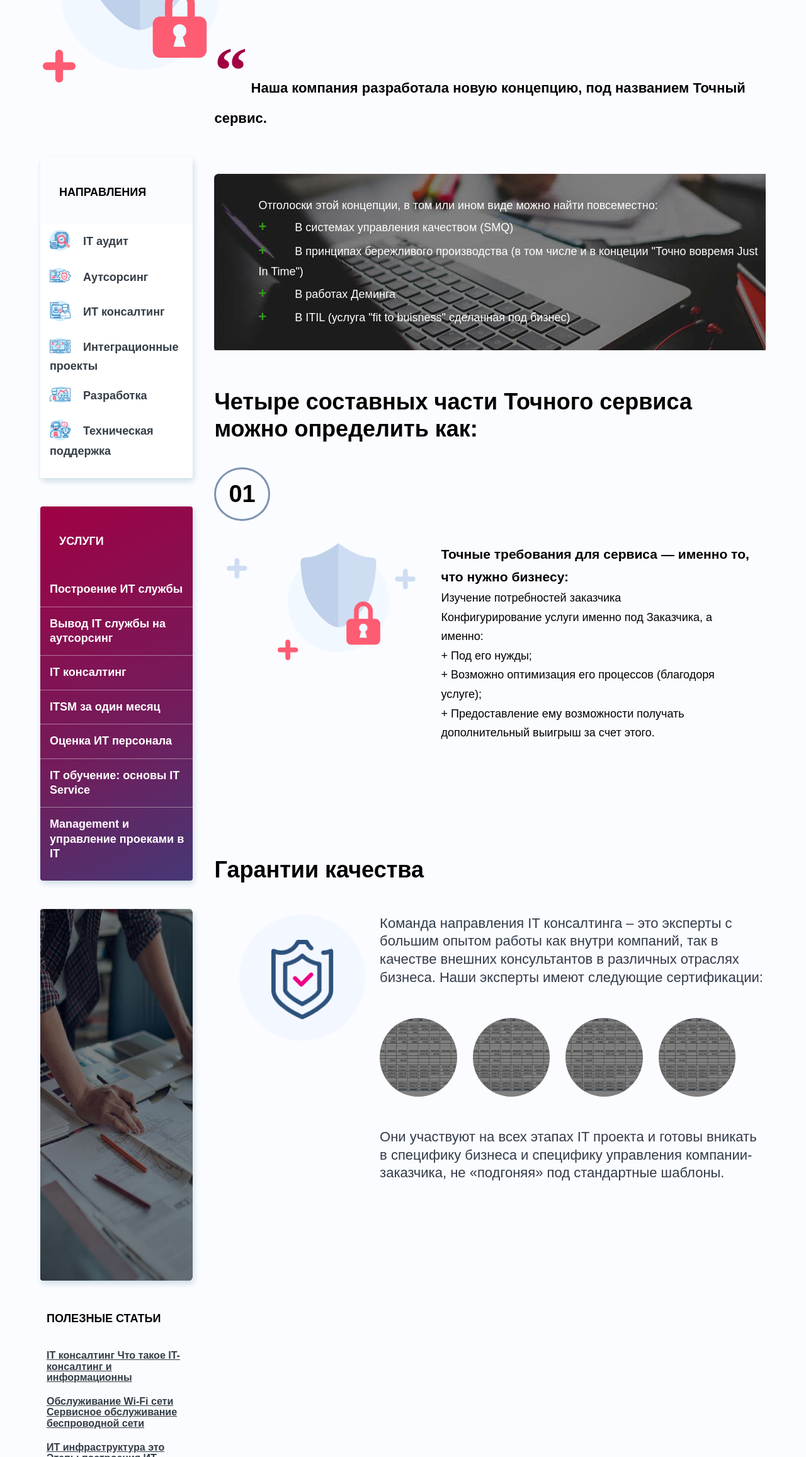
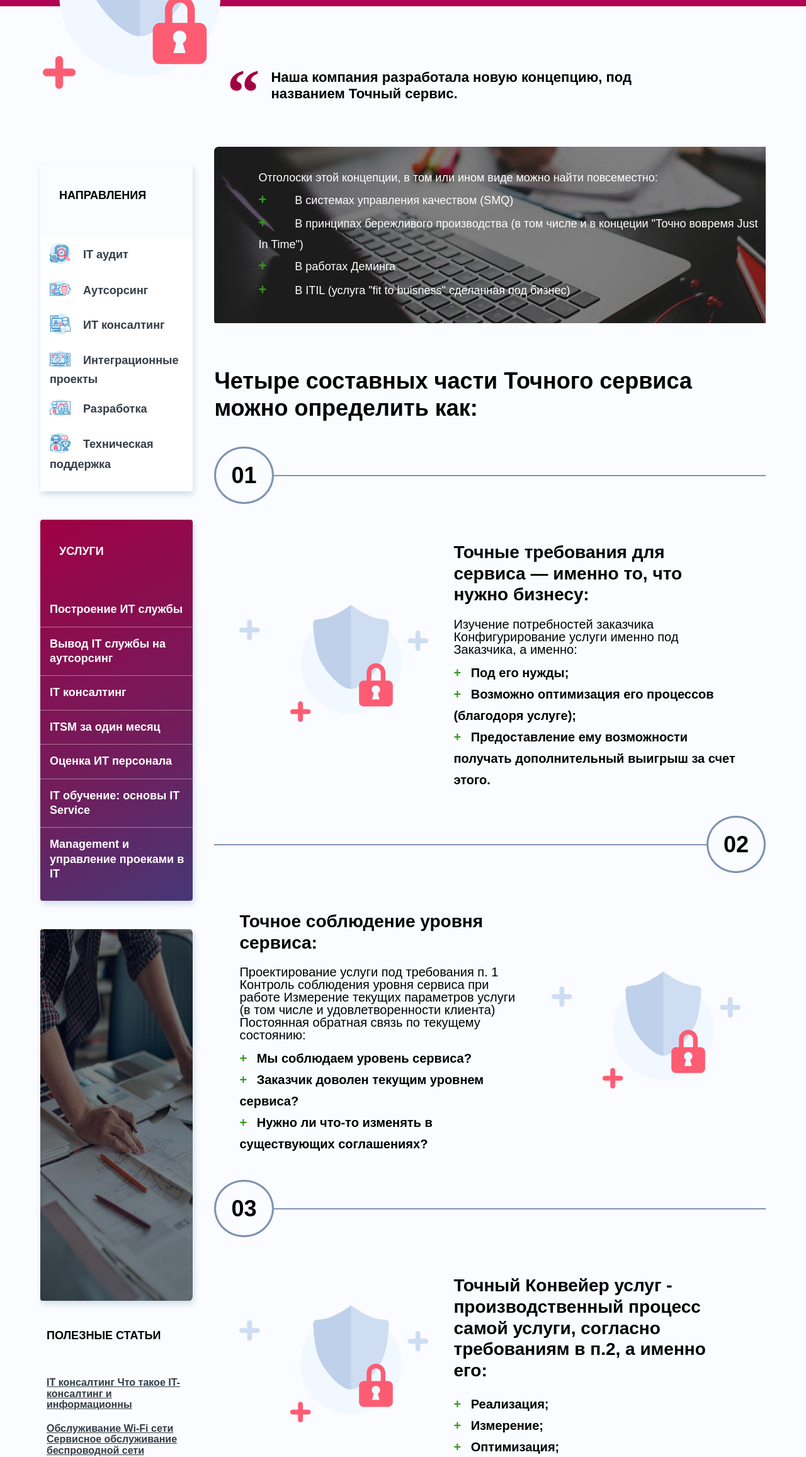
Before and after one commit to Shpet/helpIt.me, a website: page pages/service.html in a window 1280 px wide. Shown: the part 487-2800 px from the top of the page at 63% size. Drawn offline with Linux system fonts and the light colour scheme; a web font is replaced by a local one.

Commit message:
Finished page <Service>

```diff
--- a/pages/service.html
+++ b/pages/service.html
@@ -349,7 +349,7 @@
         </aside>
         <div class="main">
             <div class="description__service--title">
-                <h2 class="service_single--title"><span>“</span> Наша компания разработала новую концепцию, под
+                <h2 class="service_single--title">Наша компания разработала новую концепцию, под<br />
                     названием Точный сервис.</h2>
             </div>
 
@@ -358,16 +358,22 @@
                     <p>Отголоски этой концепции, в том или ином виде можно найти повсеместно:</p>
                     <ul>
                         <li><span>+</span> &nbsp;&nbsp;&nbsp; В системах управления качеством (SMQ)</li>
-                        <li><span>+</span> &nbsp;&nbsp;&nbsp; В принципах бережливого производства (в том числе и в концеции "Точно вовремя Just In Time")</li>
+                        <li><span>+</span> &nbsp;&nbsp;&nbsp; В принципах бережливого производства (в том числе и в
+                            концеции "Точно вовремя Just In Time")</li>
                         <li><span>+</span> &nbsp;&nbsp;&nbsp; В работах Деминга</li>
-                        <li><span>+</span> &nbsp;&nbsp;&nbsp; В ITIL (услуга "fit to buisness" сделанная под бизнес)</li>
+                        <li><span>+</span> &nbsp;&nbsp;&nbsp; В ITIL (услуга "fit to buisness" сделанная под бизнес)
+                        </li>
                     </ul>
                 </div>
             </section>
 
             <section class="partOfService">
                 <h2>Четыре составных части Точного сервиса можно определить как:</h2>
-            </section>
+
+                <div class="space_line">
+                    <span>01</span>
+                    <hr>
+                </div>
                 <div class="firstPart">
                     <div class="">
                         <img src="/src/img/top-service-icon.png" alt="shield">
@@ -378,12 +384,85 @@
                         <p>Конфигурирование услуги именно под Заказчика, а именно:</p>
                         <ul>
                             <li><span>+</span> Под его нужды;</li>
-                            <li><span>+</span> Возможно оптимизация его процессов (благодоря услуге);<li>
-                            <li><span>+</span> Предоставление ему возможности получать дополнительный выигрыш за счет этого.</li>
+                            <li><span>+</span> Возможно оптимизация его процессов (благодоря услуге);</li>
+                            <li><span>+</span> Предоставление ему возможности получать дополнительный выигрыш за счет
+                                этого.</li>
                         </ul>
                     </div>
+
                 </div>
-            <section class="quality__assurance util-medium-mb">
+                <div class="space_line">
+                    <hr>
+                    <span>02</span>
+                </div>
+                <div class="firstPart">
+                    <div class="">
+                        <h3>Точное соблюдение уровня сервиса:</h3>
+                        <p>Проектирование услуги под требования п. 1
+                            Контроль соблюдения уровня сервиса при работе
+                            Измерение текущих параметров услуги (в том числе и удовлетворенности клиента)
+                            Постоянная обратная связь по текущему состоянию:</p>
+                        <ul>
+                            <li><span>+</span> Мы соблюдаем уровень сервиса?</li>
+                            <li><span>+</span> Заказчик доволен текущим уровнем сервиса?</li>
+                            <li><span>+</span> Нужно ли что-то изменять в существующих соглашениях?</li>
+                        </ul>
+                    </div>
+                    <div class="">
+                        <img src="/src/img/top-service-icon.png" alt="shield">
+                    </div>
+                </div>
+                <div class="space_line">
+                    <span>03</span>
+                    <hr>
+                </div>
+                <div class="firstPart">
+                    <div class="">
+                        <img src="/src/img/top-service-icon.png" alt="shield">
+                    </div>
+                    <div class="">
+                        <h3>Точный Конвейер услуг - производственный процесс самой услуги, согласно требованиям в п.2, а именно его:</h3>
+                        <ul>
+                            <li><span>+</span> Реализация;</li>
+                            <li><span>+</span> Измерение;</li>
+                            <li><span>+</span> Оптимизация;</li>
+                        </ul>
+                    </div>
+
+                </div>
+                <div class="space_line">
+                    <hr>
+                    <span>04</span>
+                </div>
+                <div class="firstPart">
+                    <div class="">
+                        <h3>Непрерывное совершенствование <br/>
+                            (Точные коммуникации)</h3>
+                        <ul>
+                            <li><span>+</span> Обеспечивает коммуникационные каналы между п.1, 2, 3.</li>
+                            <li><span>+</span> Обеспечивает непрерывность замкнутого цикла</li>
+                        </ul>
+                    </div>
+                    <div class="">
+                        <img src="/src/img/top-service-icon.png" alt="shield">
+                    </div>
+                </div>
+            </section>
+            <section class="cycle">
+                <h2>В графической иллюстрации этот цикл выглядит, как классически цикл Деминга</h2>
+                <div class='img_wrap'>
+                    <img src="/src/img/cycle.png" alt="graph">
+                </div>
+            </section>
+        </div>
+    </section>
+    <div class="wrap_quality">
+    <section class="aside fix-size container">
+        <aside class="aside-block util-large-mt ">
+        </aside>
+        <div class="main">
+
+            <section class="quality__assurance ">
                 <div class="title__component--block">
                     <h2 class="component--name">Гарантии качества</h2>
                 </div>
@@ -434,7 +513,8 @@
             </section>
         </div>
     </section>
-
+    <img src="/src/img/bg_cloud.png" >
+</div>
     <section class="section__clients service-page util-medium-mb container">
         <div class="section__service-list fix-size">
             <div class="section__service-desc">
--- a/src/css/service.css
+++ b/src/css/service.css
@@ -96,8 +96,14 @@ a {
   color: #000; }
 
 section{
-    margin-top: 60px;
+    margin-top: 70px;
   }
+section h3{
+  font-family: "Futura New Havy", sans-serif;
+  font-size: 28px;
+  line-height: 1.2;
+  margin-bottom: 20px;
+}
 
 /* mini reset */
 .nav,
@@ -152,7 +158,7 @@ ul li {
   line-height: 1; }
 
 .pink-light {
-  color: #af0052 !important; }
+  color: #ff5b73 !important; }
 
 .desc__detail .detail-description {
   color: #fff;
@@ -171,15 +177,27 @@ ul li {
 .service_single--title {
   font-size: 22px;
   font-weight: 800;
-  line-height: 1.2; }
+  line-height: 1.2;
+  position: relative;
+  padding-left: 90px;
+}
 
 h2 {
   font-family: "Futura New Havy", sans-serif;
   font-size: 36px;
   font-weight: 800;
   line-height: 1.2;
-  margin-bottom: 20px; }
+  margin-bottom: 40px; }
+h2.service_single--title::before{
+  content: '“';
+  font-family: FuturaBlackBT;
+  font-size: 104px;
+  color: #a10043;
+  position: absolute;
+  top: -25px;
+  left: 20px;
 
+}
 .cp__nav-tags--link.article a.cp-direction-link:hover {
   color: #000;
   background: white;
@@ -710,14 +728,10 @@ div.main {
 .section__service-list {
   margin: 0 auto;
   text-align: center; }
-.section__clients{
-  background: url(../img/bg_cloud.png) repeat-x 53% 0%, linear-gradient(0deg, #e9f3ff 0%, #ebf4ff 10%, #fbfcff00 100%);
-  background-size: contain;
-}
+
  .box__service-detail {
   padding: 40px 0;
   }
-5%
 .box__service-detail img {
   margin: 0 auto;
 box-shadow: 10px 10px 20px #d0e4ef;   }
@@ -731,29 +745,57 @@ box-shadow: 10px 10px 20px #d0e4ef;   }
   box-shadow: 0 10px 20px #ccdfea;
   transition: all .2s; }
 
+
+  section.partOfService p{
+    line-height: 1;
+    font-size: 20px;
+  }
+.partOfService hr{
+  width: 90%;
+  height: 1px;
+  border: 1px solid #7e93b2;
+  background-color: #7e93b2;
+}
+.partOfService>div.space_line{
+  display: flex;
+  justify-content: space-between;
+  align-items: center;
+}
+.partOfService>div>span{
+  border: 3px solid #7e93b2;
+  padding: 12px 24px;
+  border-radius: 50%;
+font-weight: 900;
+font-size: 36px;
+}
 .firstPart{
   display: flex;
-  position: relative;
-  padding: 100px 0;
-  margin-top: 40px;
+  margin-top: 20px;
+  align-items: center;
+  padding: 20px;
 }
-.firstPart::before{
-  content: "01";
-  border: 3px solid #7c93b2;
-  border-radius: 50%;
-  padding: 7px 20px;
-  font-size: 38px;
-  font-weight: bold;
-  color: black;
-  position: absolute;
-  top: 0;
-  left: 0;
-}
+
 .firstPart>div{
   margin: 20px;
 }
 .firstPart img{
   width: 300px;
+}
+.firstPart ul{
+    margin-top: 10px;
+}
+.firstPart ul li{
+  font-size: 20px;
+  font-weight: 600;
+}
+.firstPart span{
+  color: #36991f;
+  margin-right: 10px;
+}
+
+.cycle .img_wrap{
+  display: flex;
+  justify-content: center;
 }
 .section__form {
   position: relative;
@@ -780,12 +822,16 @@ box-shadow: 10px 10px 20px #d0e4ef;   }
         margin: 0 auto;
         text-align: left;
         width: 100%; }
-
+.section__form h2{
+  margin-bottom: 0;
+}
 .section__clients {
   margin: 0 auto;
   line-height: 0; }
 
-
+.section__clients h2{
+  margin-bottom: 0;
+}
 .section__phone {
   position: relative;
   margin: 0 auto;
@@ -810,34 +856,10 @@ background-color: #e4f0fe; }
 
 .description__service--title {
   position: relative;
-  margin-bottom: 75px; }
-/*
-.description__service--title:after {
-  content: '';
-  position: absolute;
-  width: 20px;
-  height: 20px;
-  border-right: 1px solid #e7e7e7;
-  border-bottom: 1px solid #e7e7e7;
-  left: 53%;
-  top: 91%;
-  background: white;
-  transform: rotate(45deg); } */
+  margin-bottom: 50px;
+  margin-top: 50px; }
 
-/* .description__service--title:before {
-  content: '';
-  position: absolute;
-  width: 100%;
-  height: 1px;
-  left: 0%;
-  top: 98%;
-  background: #e7e7e7; } */
 
-.description__service--title span{
-  font-family: FuturaBlackBT;
-  font-size: 104px;
-  color: #a10043;
-}
 .title__component--block {
   margin-bottom: 50px; }
 
@@ -851,6 +873,18 @@ background-color: #e4f0fe; }
     font-size: 22px;
     line-height: 1.1;
     padding: 25px 0; }
+    .wrap_quality{
+      background: linear-gradient(0deg, #e9f3ff 0%, #ebf4ff 10%, #fbfcff00 100%);
+    background-size: contain;
+    padding-bottom: 350px;
+    position: relative;
+    overflow: hidden;
+    }
+    .wrap_quality>img{
+      position: absolute;
+    bottom: -40%;
+
+    }
 .quality__assurance .quality-row {
   position: relative;
   overflow: hidden; }
```
Also changed, not shown: src/img/bg_cloud.png, src/img/cycle.png (added).
